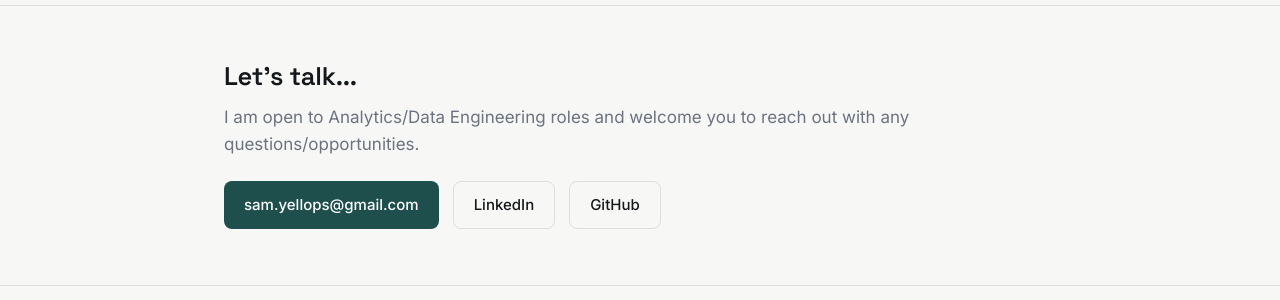
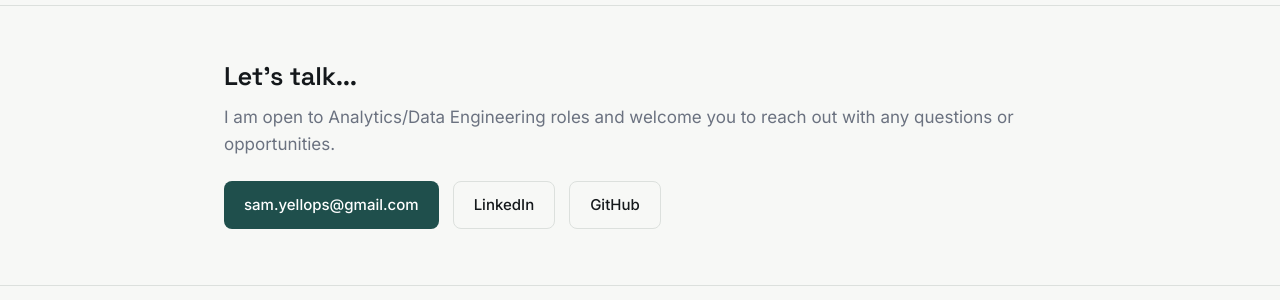
Before and after one commit to SYellops01/SYellops01.github.io, a Jekyll site: the page built from index.html, in a window 1280 px wide. Shown: the part 1870-2170 px from the top of the page. Built offline with Jekyll 4.4.1, drawn with Linux system fonts in a browser that asks for light colours.

Commit message:
Update index.html

```diff
--- a/index.html
+++ b/index.html
@@ -58,7 +58,7 @@
 <section id="contact">
   <div class="wrap">
     <h2>Let's talk...</h2>
-    <p class="muted">I am open to Analytics/Data Engineering roles and welcome you to reach out with any questions/opportunities.</p>
+    <p class="muted">I am open to Analytics/Data Engineering roles and welcome you to reach out with any questions or opportunities.</p>
     <div class="contact-actions">
       <a class="btn btn-primary" href="mailto:{{ site.email }}">{{ site.email }}</a>
       {% if site.linkedin %}<a class="btn btn-secondary" href="{{ site.linkedin }}" target="_blank" rel="noopener">LinkedIn</a>{% endif %}
```
